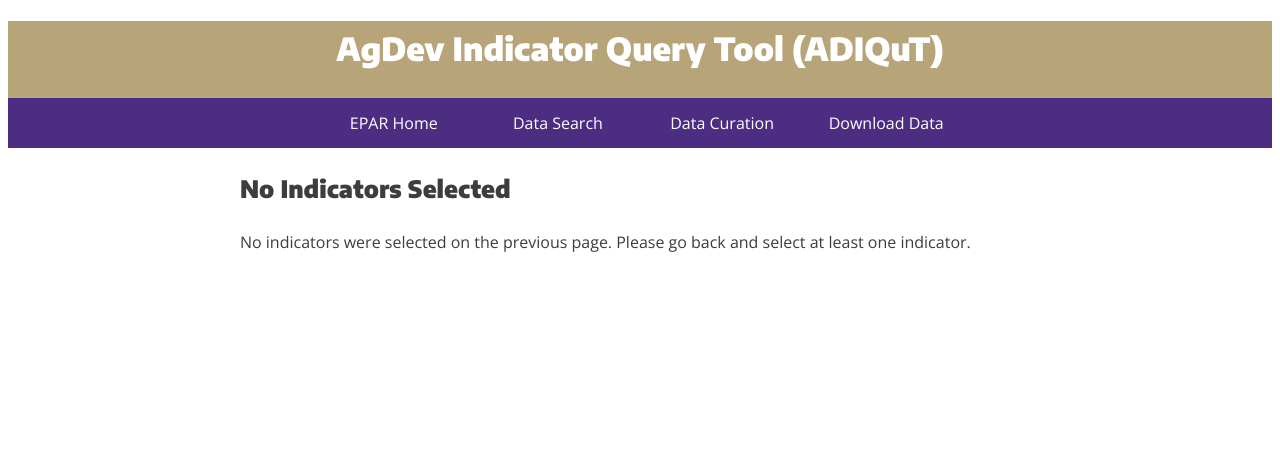
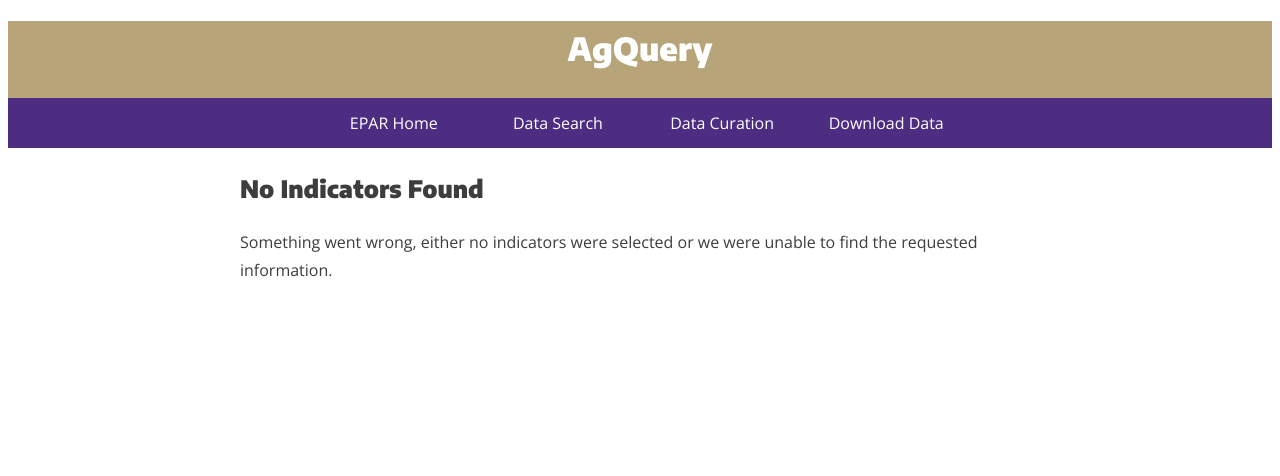
Before and after one commit to EvansSchoolPolicyAnalysisAndResearch/375-AgQuery, a Flask app: template app/templates/no-inds.html in a window 1280 px wide. Shown: the top 476 px of the page. Run offline with Flask 2, Linux system fonts and the light colour scheme; the template is opened without the code that fills it, so the values that code supplies are empty.

Commit message:
Updated project name to AgQuery

```diff
--- a/app/templates/base.html
+++ b/app/templates/base.html
@@ -4,7 +4,7 @@
 <html lang=en>
 <head>
 	<meta charset="utf-8">
-	<title>{% block title %}{% endblock %}</title>
+	<title>AgQuery: {% block title %}{% endblock %}</title>
 	 <link href="https://fonts.googleapis.com/css?family=Encode+Sans:900|Open+Sans" rel="stylesheet">
 	<link rel="stylesheet"
 		href="{{ url_for('static', filename='css/main.css') }}" />
@@ -15,7 +15,7 @@
 <body>
 	<div class="container">
 		<header>
-			<h1>AgDev Indicator Query Tool (ADIQuT)</h1>
+			<h1>AgQuery</h1>
 			<nav>
 				<ul>
 					<li><a href="https://evans.uw.edu/policy-impact/epar">EPAR Home</a></li>
--- a/app/templates/index.html
+++ b/app/templates/index.html
@@ -1,7 +1,7 @@
 <!-- index.html -->
 
 {% extends "base.html" %}
-{% block title %}EPAR Agricultural Data Project{% endblock %}
+{% block title %}Indicator Search{% endblock %}
 {% block includes %}
 	<link rel="stylesheet" href="{{ url_for('static', filename='css/index.css') }}" media='all' />
 	<script type="text/javascript"
--- a/app/templates/no-inds.html
+++ b/app/templates/no-inds.html
@@ -1,14 +1,16 @@
 {% extends "base.html" %}
 
-{% block title %}Oops{% endblock %}
+{% block title %}No Indicators Found{% endblock %}
 
 {% block includes %}
 <link rel="stylesheet" href="{{ url_for('static', filename='css/about-data.css') }}">
 {% endblock %}
 
-{% block pageheader %}No Indicators Selected{% endblock %}
+{% block pageheader %}No Indicators Found{% endblock %}
 
 {% block body %}
-<p>No indicators were selected on the previous page. Please go back
-	and select at least one indicator.</p>
+
+<p>Something went wrong, either no indicators were selected or we were unable to
+find the requested information.</p>
+
 {% endblock %}
--- a/app/templates/results.html
+++ b/app/templates/results.html
@@ -2,7 +2,7 @@
 
 {% extends "base.html" %}
 
-{% block title %}Data Estimates{% endblock %}
+{% block title %}Results{% endblock %}
 
 {% block includes %}
 <link rel="stylesheet" href="{{ url_for('static', filename='css/results.css') }}">
```
Also changed, not shown: app/static/images/banner.png (deleted), app/static/images/icon.png.
